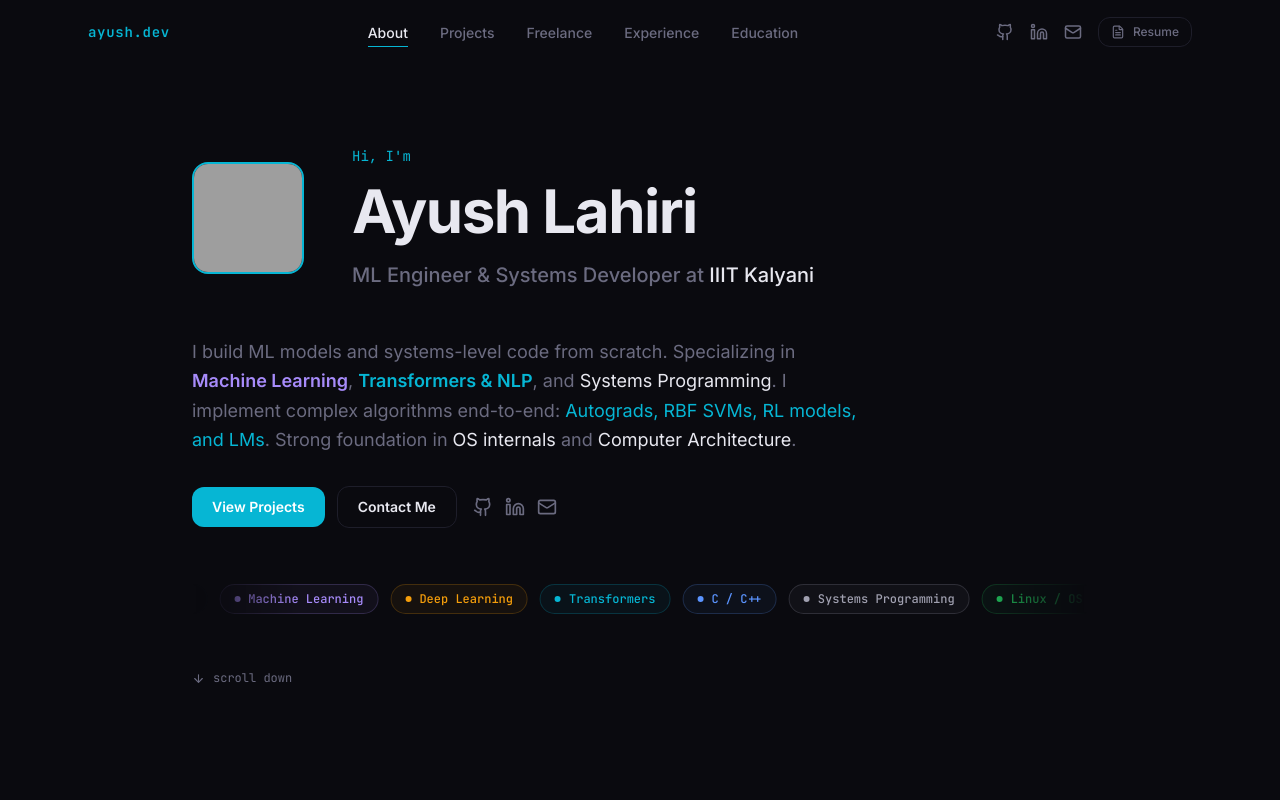
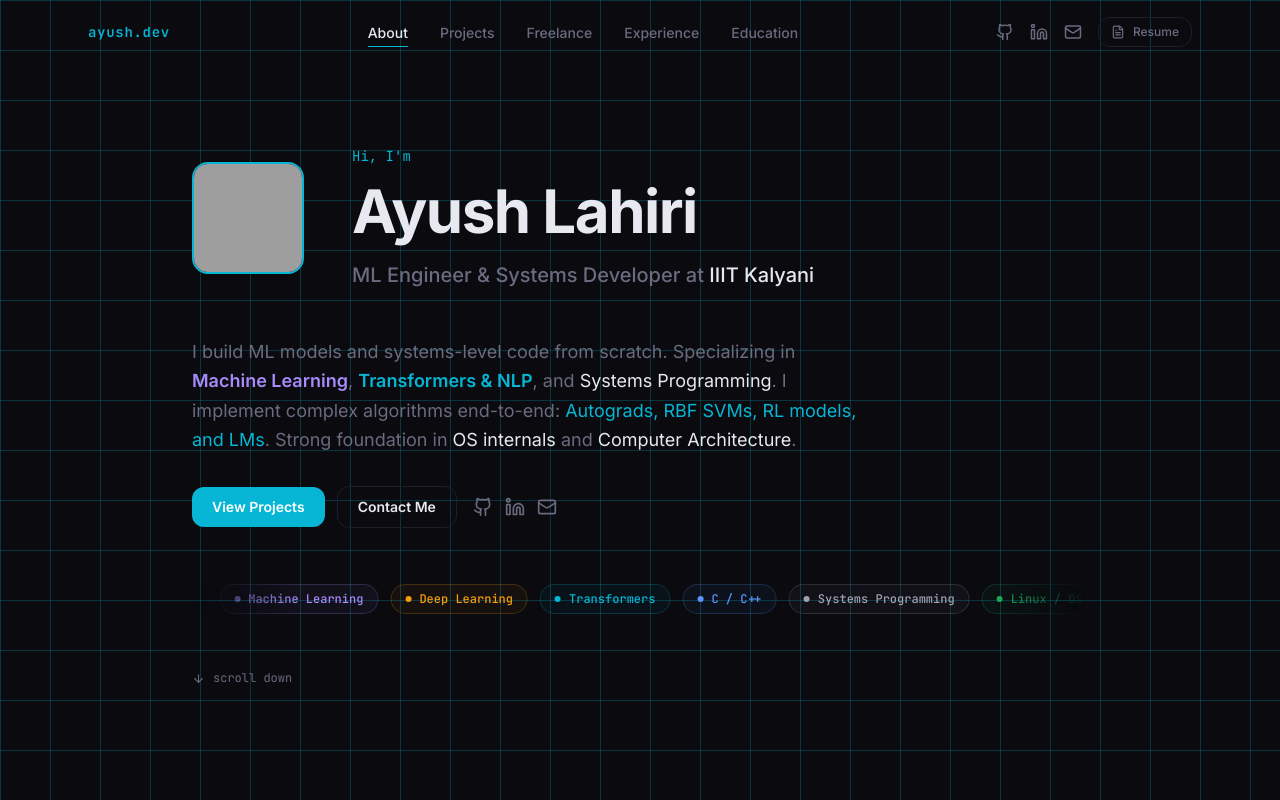
Before and after one commit to ayushL2007/Professional-portfolio, a Next.js app: page / in a window 1280 px wide. Shown: the top 800 px of the page. Built offline with nearby package versions, Linux system fonts and the light colour scheme; grey boxes are pictures that could not be loaded.

Commit message:
Fix grid pattern visibility - now clearly visible
- Moved grid pattern from body::before pseudo-element to body background-image
- Removed z-index layering that was hiding the grid
- Increased opacity to 25% for better visibility
- Grid now displays clearly across the entire page at 50px spacing

```diff
--- a/app/globals.css
+++ b/app/globals.css
@@ -86,23 +86,12 @@
   body {
     @apply bg-background text-foreground;
     background-color: var(--background);
+    background-image:
+      linear-gradient(to right, rgba(6, 182, 212, 0.25) 1px, transparent 1px),
+      linear-gradient(to bottom, rgba(6, 182, 212, 0.25) 1px, transparent 1px);
+    background-size: 50px 50px;
     color: var(--foreground);
     position: relative;
-  }
-
-  body::before {
-    content: '';
-    position: fixed;
-    top: 0;
-    left: 0;
-    width: 100%;
-    height: 100%;
-    background-image:
-      linear-gradient(to right, rgba(6, 182, 212, 0.2) 1px, transparent 1px),
-      linear-gradient(to bottom, rgba(6, 182, 212, 0.2) 1px, transparent 1px);
-    background-size: 50px 50px;
-    pointer-events: none;
-    z-index: 1;
   }
 
   html {
--- a/app/page.tsx
+++ b/app/page.tsx
@@ -8,7 +8,7 @@ import { Footer } from "@/components/portfolio/footer"
 
 export default function Page() {
   return (
-    <main style={{ background: "var(--background)", minHeight: "100vh", position: "relative", zIndex: 2 }}>
+    <main style={{ minHeight: "100vh" }}>
       <Navbar />
       <Hero />
       <Projects />
```
